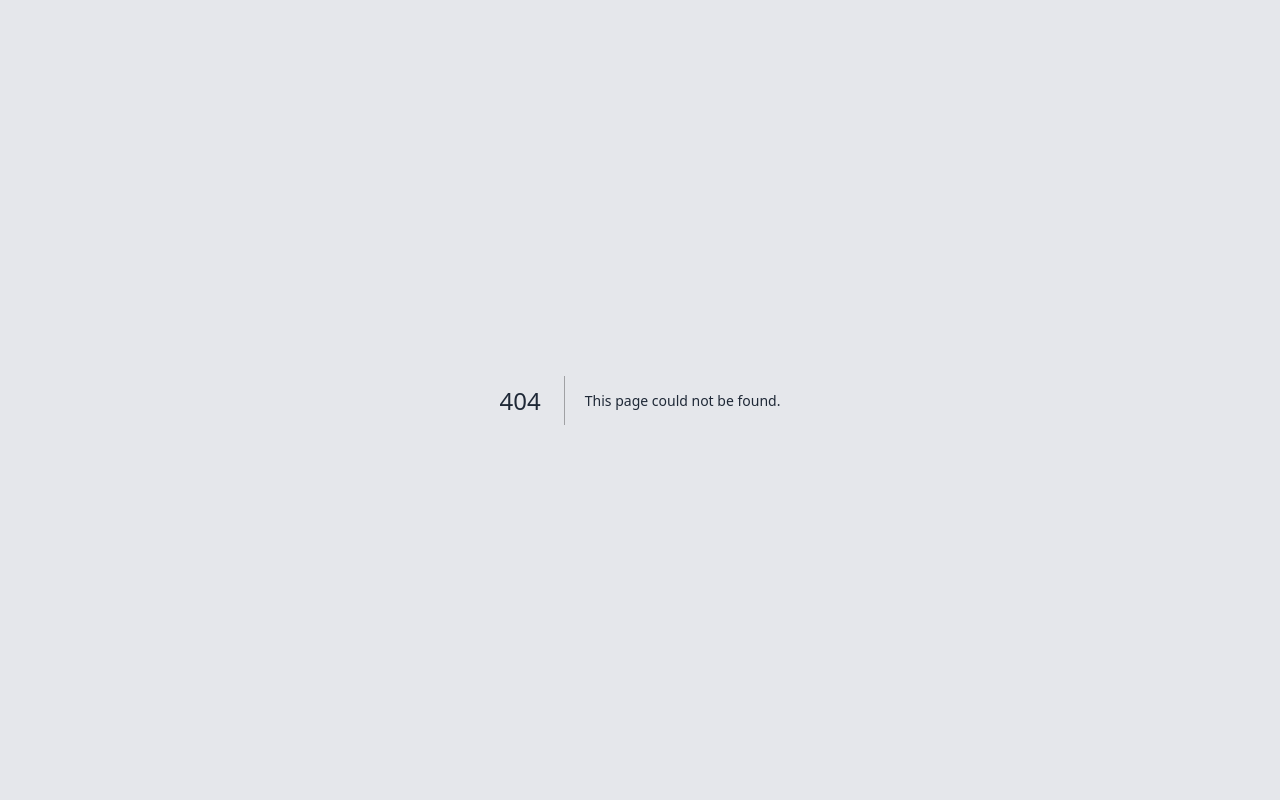
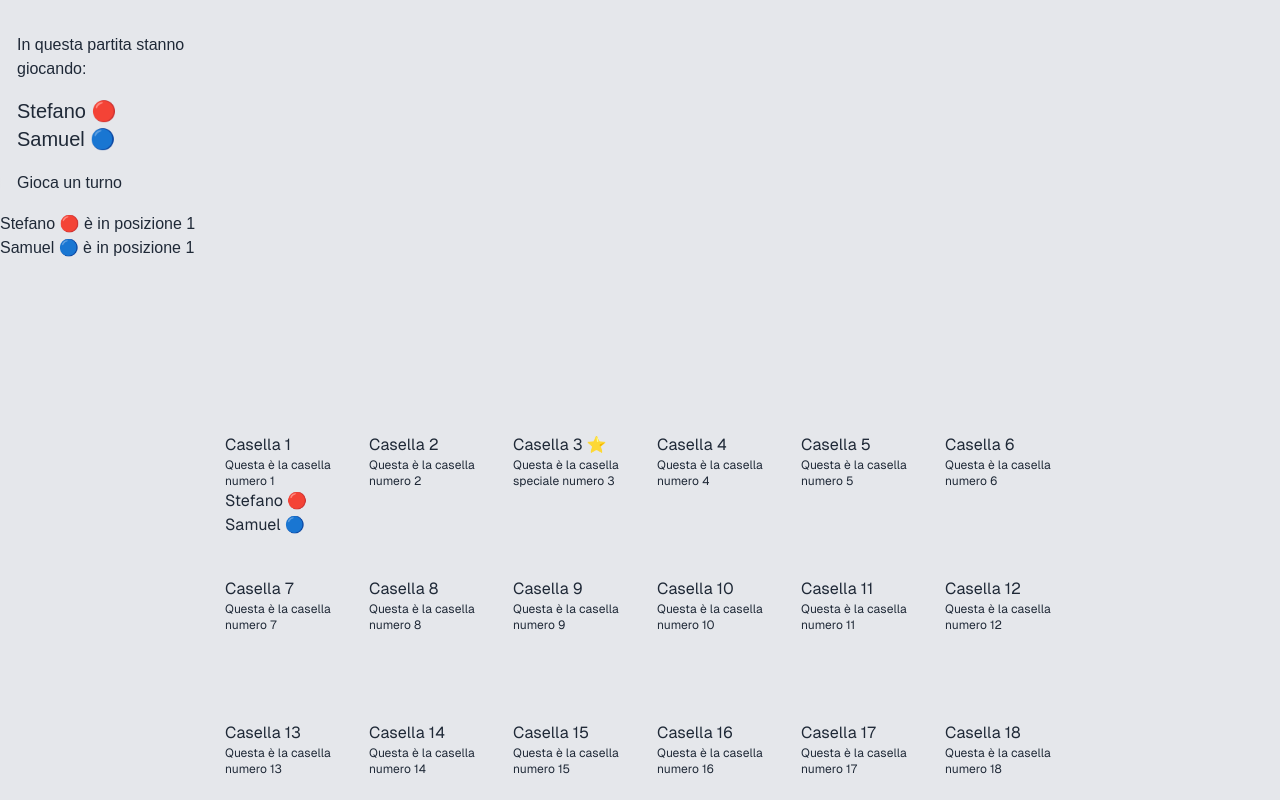
Before and after one commit to samueldebenedictis/gioco-tavolo-comunicazione, a Next.js app: page /gioco-tavolo-comunicazione/gioco in a window 1280 px wide. Before the commit this address had no page. Shown: the top 800 px of the page. Built offline with nearby package versions, Linux system fonts and the light colour scheme.

Commit message:
move gioco to another page

```diff
--- /dev/null
+++ b/src/app/gioco/page.tsx
@@ -0,0 +1,59 @@
+"use client";
+
+import { Gioco } from "@/model/gioco";
+import { useState } from "react";
+import Tabellone from "../tabellone";
+
+const nomiGiocatori = ["Stefano 🔴", "Samuel 🔵"];
+const caselle: number = 42;
+// const gioco: Gioco = new Gioco(nomiGiocatori, caselle);
+// gioco.giocaUnTurno();
+
+export default function Home() {
+  const [gioco, setGioco] = useState(new Gioco(nomiGiocatori, caselle));
+  const [counter, setCount] = useState(0);
+
+  function onButtonGiocaTurnoClick() {
+    //scrivere qui le operazioni da svolgere al click del bottone Gioca Turno
+
+    const newGioco = gioco.giocaUnTurno();
+    setCount(counter + 1);
+    setGioco(newGioco);
+    console.log(newGioco);
+  }
+
+  return (
+    <>
+      <div className="border w-64">
+        <div className="pl-4 pb-4 pt-8">In questa partita stanno giocando:</div>
+        {gioco.giocatori.map((n) => (
+          <div className="pl-4 text-xl" key={n.nome}>
+            {n.nome}
+          </div>
+        ))}
+      </div>
+      <button
+        onClick={() => onButtonGiocaTurnoClick()}
+        className="border rounded-full p-4"
+      >
+        Gioca un turno
+      </button>
+      <p>
+        {gioco.posizioneGiocatori[0].giocatore.nome} è in posizione{" "}
+        {gioco.posizioneGiocatori[0].posizione}
+      </p>
+      <p>
+        {gioco.posizioneGiocatori[1].giocatore.nome} è in posizione{" "}
+        {gioco.posizioneGiocatori[1].posizione}
+      </p>
+      <div className="grid grid-rows-[20px_1fr_20px] items-center justify-items-center min-h-screen p-8 pb-20 gap-16 sm:p-20 font-[family-name:var(--font-geist-sans)]">
+        <main className="flex flex-col gap-8 row-start-2 items-center sm:items-start">
+          <Tabellone
+            caselle={gioco.tabellone}
+            posizioneGiocatori={gioco.posizioneGiocatori}
+          />
+        </main>
+      </div>
+    </>
+  );
+}
```
